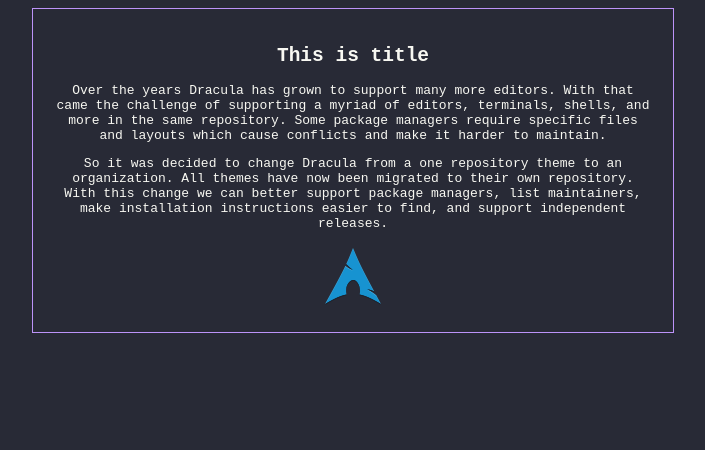
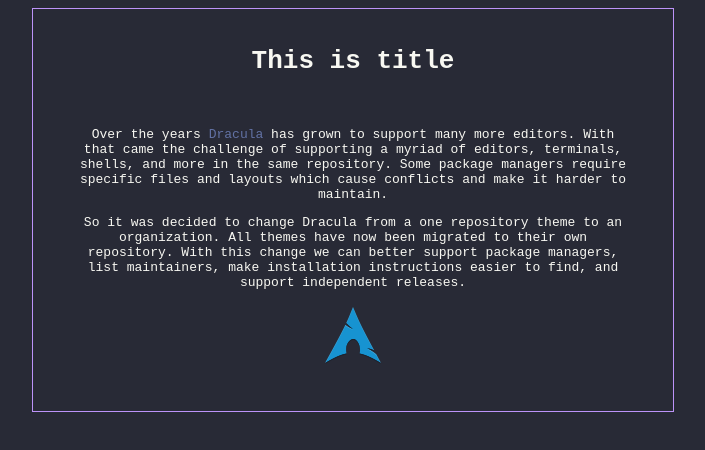
Before and after one commit to tuzu128/muj-web, a plain HTML site: page index.html in a window 1280 px wide. Shown: the whole page, without its empty margins (287-992 px from the left). Drawn offline with Linux system fonts and the light colour scheme.

Commit message:
Som thinks

```diff
--- a/index.html
+++ b/index.html
@@ -14,9 +14,6 @@
             background: #282a36;
             font-family: monospace;
             text-align: center;
-        }
-
-        article{
             border: 1px solid #bd93f9	;
             padding: 20px;
             margin: 2Opx;
@@ -26,20 +23,36 @@
 
         }
 
+        article{
+            padding: 20px;
+            margin: 2Opx;
+            max-width: 600px;
+            margin-left: auto;
+            margin-right: auto;
+
+        }
+
+        coment{
+            color: #6272a4	;
+        }
     </style>
-<article>
     <h1>This is title</h1>
 
+<article>
+
     <p>
-        Over the years Dracula has grown to support many more editors.
+        Over the years <coment>Dracula</coment> has grown to support many more editors.
         With that came the challenge of supporting a myriad of editors, terminals, shells, and more in the same repository.
-        Some package managers require specific files and layouts which cause conflicts and make it harder to maintain.</p>
+        Some package managers require specific files and layouts which cause conflicts and make it harder to maintain.
+    </p>
+
     <p>
         So it was decided to change Dracula from a one repository theme to an organization.
          All themes have now been migrated to their own repository.
          With this change we can better support package managers, list maintainers,
          make installation instructions easier to find, and support independent releases.
     </p>
+
     <img src="/images/arch-logo.png" alt="Arch logo">
 </article>
 
```
